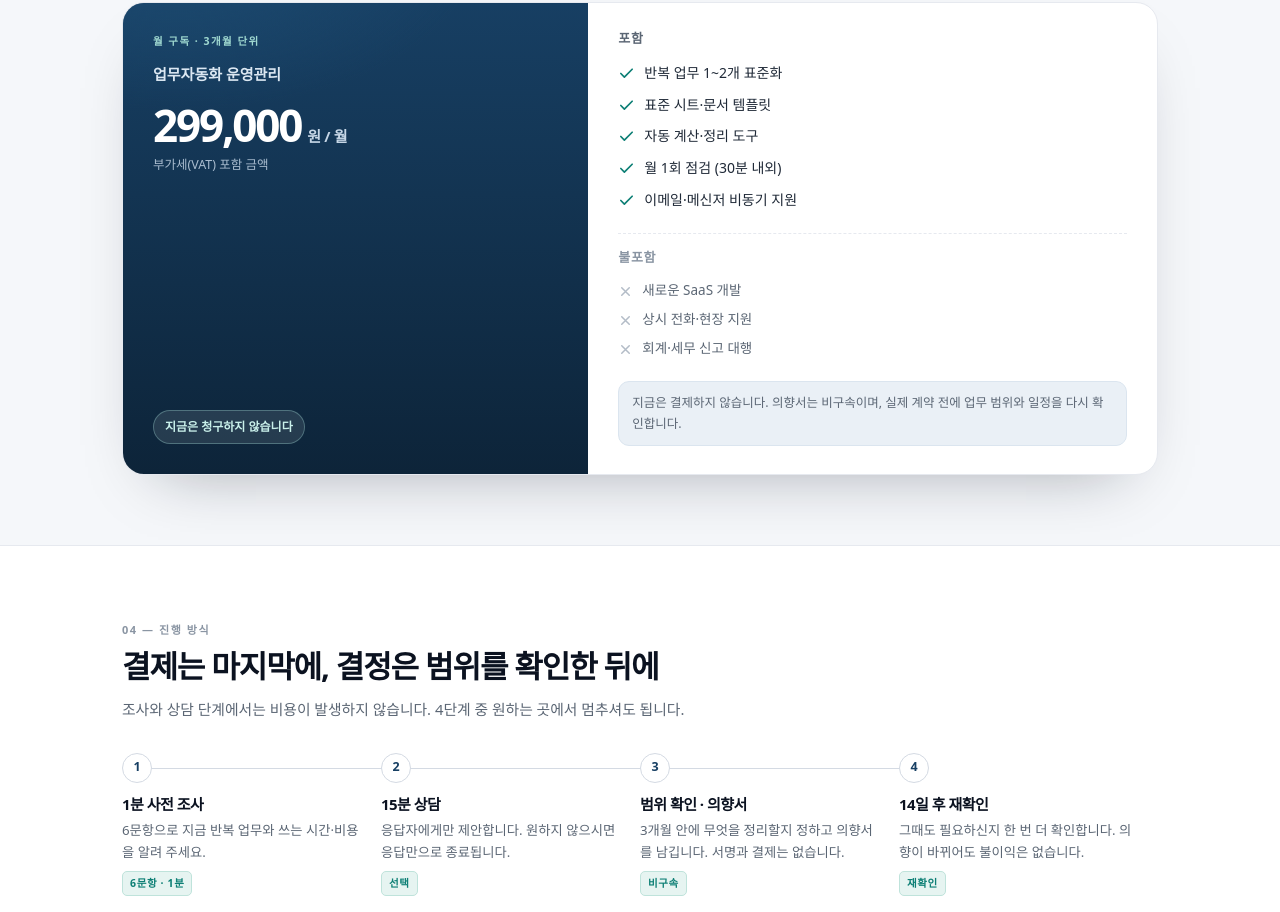
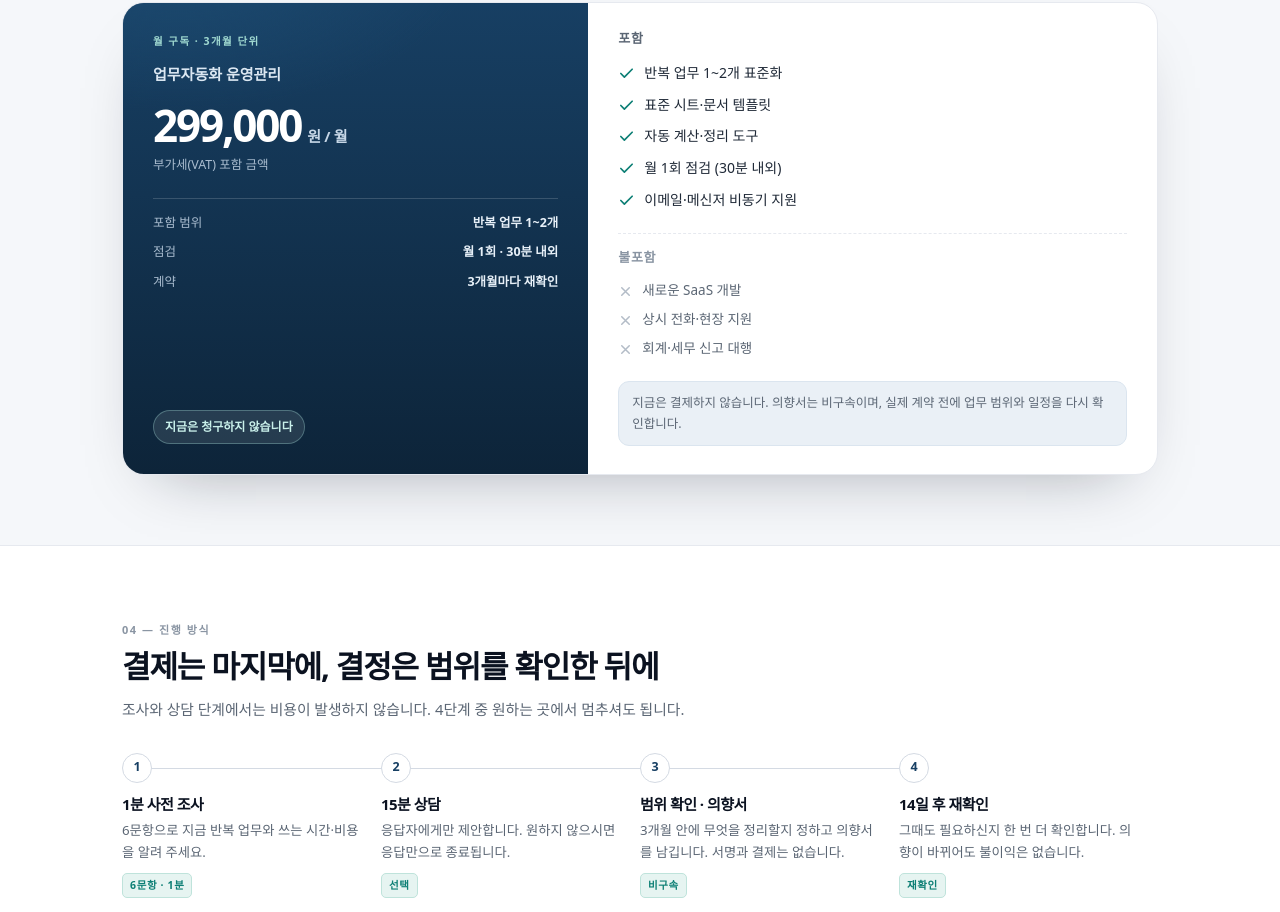
Before and after one commit to 6bcjbn9nvs-commits/nexora-quote-desk, a plain HTML site: page b2b/index.html in a window 1280 px wide. Shown: the part 2048-2960 px from the top of the page. Drawn offline with Linux system fonts and the light colour scheme.

Commit message:
fix(b2b): 앵커 이동 시 고정 헤더 가림 수정, 단계 태그 하단 정렬, 가격 패널 요약 추가

```diff
--- a/b2b/index.html
+++ b/b2b/index.html
@@ -156,6 +156,7 @@ a{color:inherit;text-decoration:none}
 
 /* sections */
 section{padding:70px 0}
+section[id]{scroll-margin-top:84px}
 .sec-head{max-width:680px;margin-bottom:30px}
 .sec-head .eyebrow{margin-bottom:10px}
 .sec-head h2{font-size:clamp(22px,2.8vw,31px)}
@@ -192,6 +193,9 @@ section{padding:70px 0}
 .price-l .amount{font-size:44px;font-weight:800;letter-spacing:-.05em;line-height:1;font-variant-numeric:tabular-nums}
 .price-l .amount small{font-size:15px;font-weight:700;letter-spacing:-.02em;color:#c6d6e6;margin-left:6px}
 .price-l .vat{margin-top:8px;font-size:12.5px;color:#a9bccf}
+.price-l .facts{margin-top:22px;border-top:1px solid rgba(255,255,255,.16);padding-top:14px;display:grid;gap:9px}
+.price-l .facts>div{display:flex;justify-content:space-between;gap:12px;font-size:12.5px;color:#a9bccf}
+.price-l .facts b{color:#e7f0f8;font-weight:700;text-align:right}
 .price-l .psp{flex:1}
 .price-l .pill{align-self:flex-start;margin-top:20px;display:inline-flex;align-items:center;gap:7px;font-size:12px;font-weight:700;color:#c9f0ea;background:rgba(255,255,255,.1);border:1px solid rgba(159,216,208,.35);padding:6px 11px;border-radius:999px}
 .price-r{padding:28px 30px}
@@ -205,14 +209,14 @@ section{padding:70px 0}
 .price-note{margin-top:18px;font-size:12.5px;color:var(--muted);background:var(--brand-soft);border:1px solid #dbe5ef;border-radius:11px;padding:11px 13px;line-height:1.65}
 
 /* steps */
-.steps{display:grid;grid-template-columns:repeat(4,1fr);gap:0;counter-reset:s}
-.step{position:relative;padding:0 16px 0 0}
+.steps{display:grid;grid-template-columns:repeat(4,1fr);gap:0;align-items:stretch;counter-reset:s}
+.step{position:relative;padding:0 16px 0 0;display:flex;flex-direction:column;align-items:flex-start}
 .step::before{content:"";position:absolute;left:16px;right:-6px;top:15px;height:1px;background:var(--line-strong)}
 .step:last-child::before{display:none}
 .step .sn{position:relative;z-index:1;width:30px;height:30px;border-radius:50%;background:#fff;border:1px solid var(--line-strong);color:var(--brand2);font-size:12.5px;font-weight:800;display:grid;place-items:center;margin-bottom:12px}
 .step h3{font-size:15px;margin-bottom:6px;position:relative}
-.step p{font-size:13.3px;color:var(--muted);line-height:1.66}
-.step .tag{display:inline-block;margin-top:8px;font-size:10.5px;font-weight:800;letter-spacing:.06em;color:var(--teal);background:var(--teal-soft);border:1px solid var(--teal-line);padding:3px 7px;border-radius:5px}
+.step p{font-size:13.3px;color:var(--muted);line-height:1.66;margin-bottom:10px}
+.step .tag{display:inline-block;margin-top:auto;padding-top:0;font-size:10.5px;font-weight:800;letter-spacing:.06em;color:var(--teal);background:var(--teal-soft);border:1px solid var(--teal-line);padding:3px 7px;border-radius:5px}
 
 /* fit */
 .fit{display:grid;grid-template-columns:1fr 1fr;gap:16px}
@@ -436,6 +440,11 @@ footer{padding:34px 0 44px}
         <p class="pn">업무자동화 운영관리</p>
         <p class="amount">299,000<small>원 / 월</small></p>
         <p class="vat">부가세(VAT) 포함 금액</p>
+        <div class="facts">
+          <div><span>포함 범위</span><b>반복 업무 1~2개</b></div>
+          <div><span>점검</span><b>월 1회 · 30분 내외</b></div>
+          <div><span>계약</span><b>3개월마다 재확인</b></div>
+        </div>
         <span class="psp" aria-hidden="true"></span>
         <span class="pill">지금은 청구하지 않습니다</span>
       </div>
```
